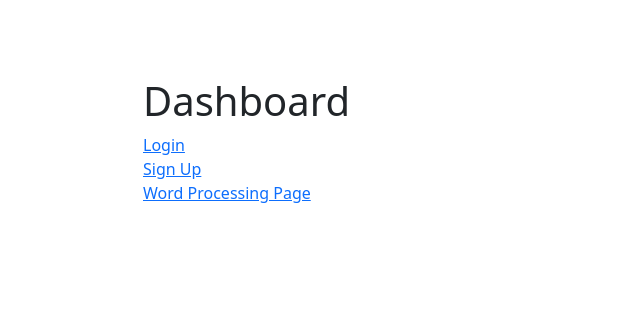
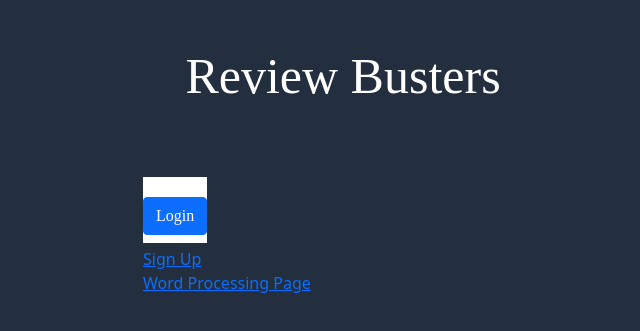
Before and after one commit to AffanKhurram/SentimentAnalysis, a React (Create React App) app in the folder sentiment-analysis/: page / in a window 1280 px wide. Shown: the part 259-590 px from the top of the page, without its empty margins (297-937 px from the left). Built offline with nearby package versions, Linux system fonts and the light colour scheme; no server answers.

Commit message:
basic css, buttons don't work yet

```diff
--- /dev/null
+++ b/sentiment-analysis/src/components/Dashboard.css
@@ -0,0 +1,25 @@
+* {
+    background-color: #232f3e;
+    color: #FFFFFF;
+}
+
+.header {
+    position: relative;
+    font-family: Arvo;
+    font-style: normal;
+    font-weight: normal;
+    font-size: 50px;
+    line-height: 178px;
+    text-align: center;
+    color: #FFFFFF;
+}
+
+.Button {
+    background-color: #ffffff;
+    font-family: Arvo;
+    font-style: normal;
+    font-weight: normal;
+    font-size: 60px;
+    line-height: 74px;
+    text-align: center;
+}
--- a/sentiment-analysis/src/components/Dashboard.js
+++ b/sentiment-analysis/src/components/Dashboard.js
@@ -9,9 +9,11 @@
 
 
 import React, { useEffect } from 'react'
+import { Button } from 'react-bootstrap'
 import { Link } from 'react-router-dom'
 import { useAuth } from '../contexts/AuthContext'
 import { useNavigate } from 'react-router'
+import './Dashboard.css'
 
 export default function Dashboard() {
     const { currentUser } = useAuth()
@@ -28,8 +30,13 @@ export default function Dashboard() {
     // Return the layout of the page
     return (
         <div>
-            <h1>Dashboard</h1>
-            <Link to="/login">Login</Link><br></br>
+            <h1 className="header">Review Busters</h1>
+            <Link to="/login" className="Button">
+                <Button>
+                    Login
+                </Button>
+            </Link><br></br>
+
             <Link to="/signup">Sign Up</Link><br></br>
             <Link to="/wordprocessing">Word Processing Page</Link>
         </div>
```
